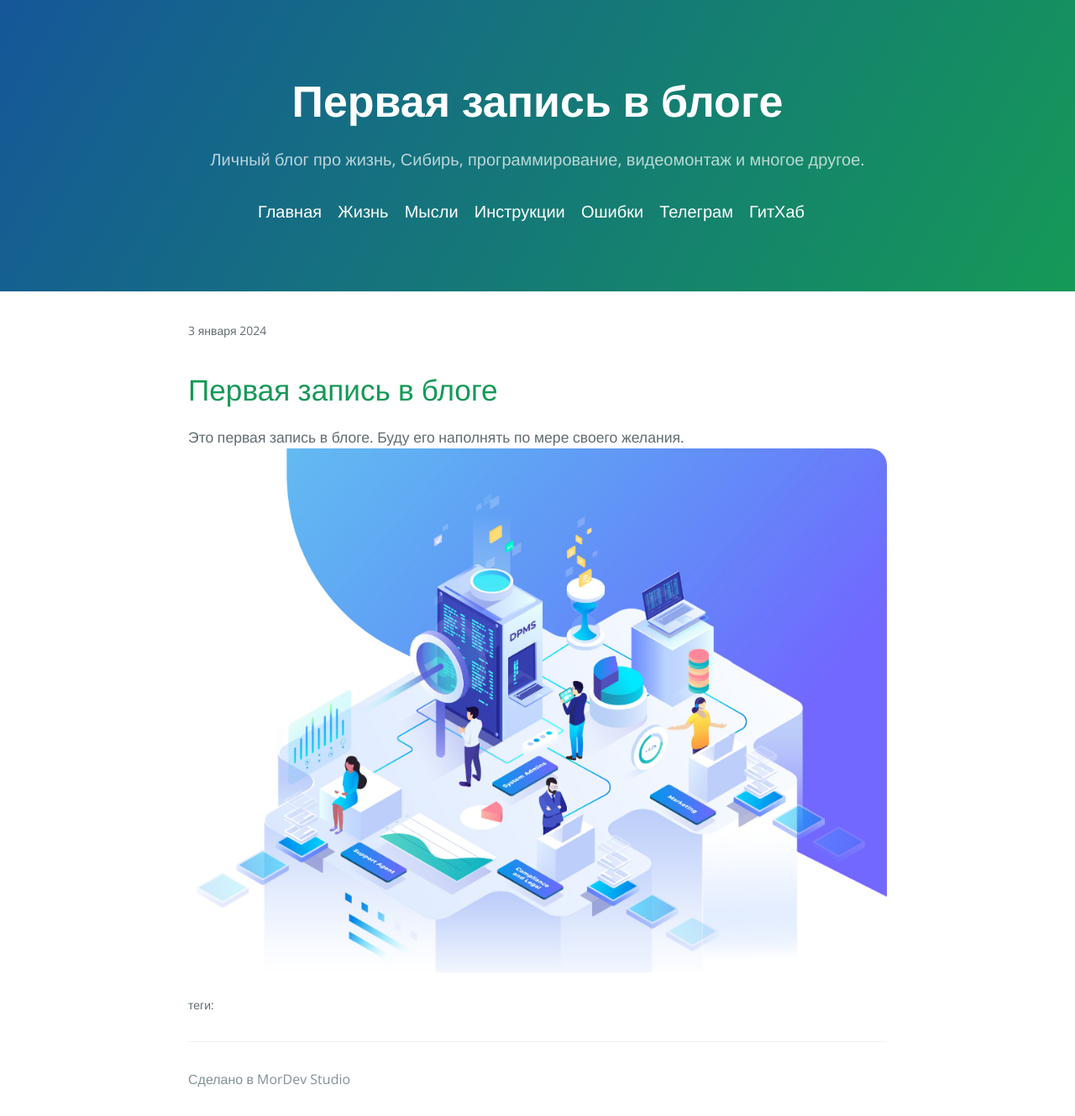
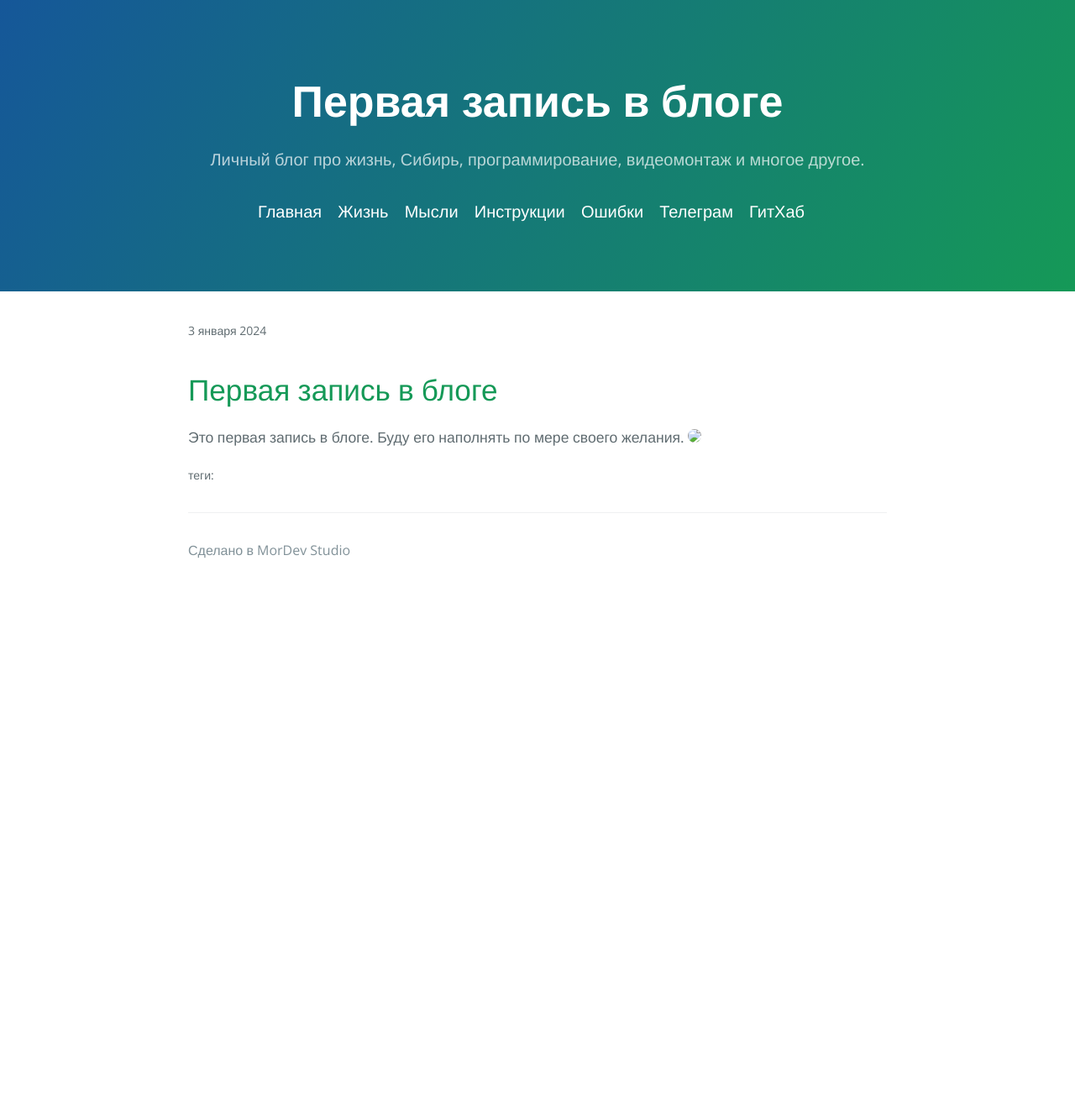
Before and after one commit to dm-mor/dm-mor.github.io, a Jekyll site: the page built from _posts/2024-01-05-первая-запись-в-блоге.md, in a window 1280 px wide. Shown: the whole page at 84% size. Built offline with Jekyll 4.4.1, drawn with Linux system fonts in a browser that asks for light colours; after the commit the page ends 900 px from its top, so only the background shows below that.

Commit message:
Update 2024-01-05-первая-запись-в-блоге.md

```diff
--- a/_posts/2024-01-05-первая-запись-в-блоге.md
+++ b/_posts/2024-01-05-первая-запись-в-блоге.md
@@ -5,4 +5,4 @@ date:   2024-01-03 17:00:20 +0700
 categories: blog
 ---
 Это первая запись в блоге. Буду его наполнять по мере своего желания.
-<img src="https://github.com/dm-mor/dm-mor.github.io/blob/main/assets/img/f6bf9e8a997fb7590a7599849cf3a32a.png">
+<img src="dm-mor.github.io/main/assets/img/f6bf9e8a997fb7590a7599849cf3a32a.png">
```
